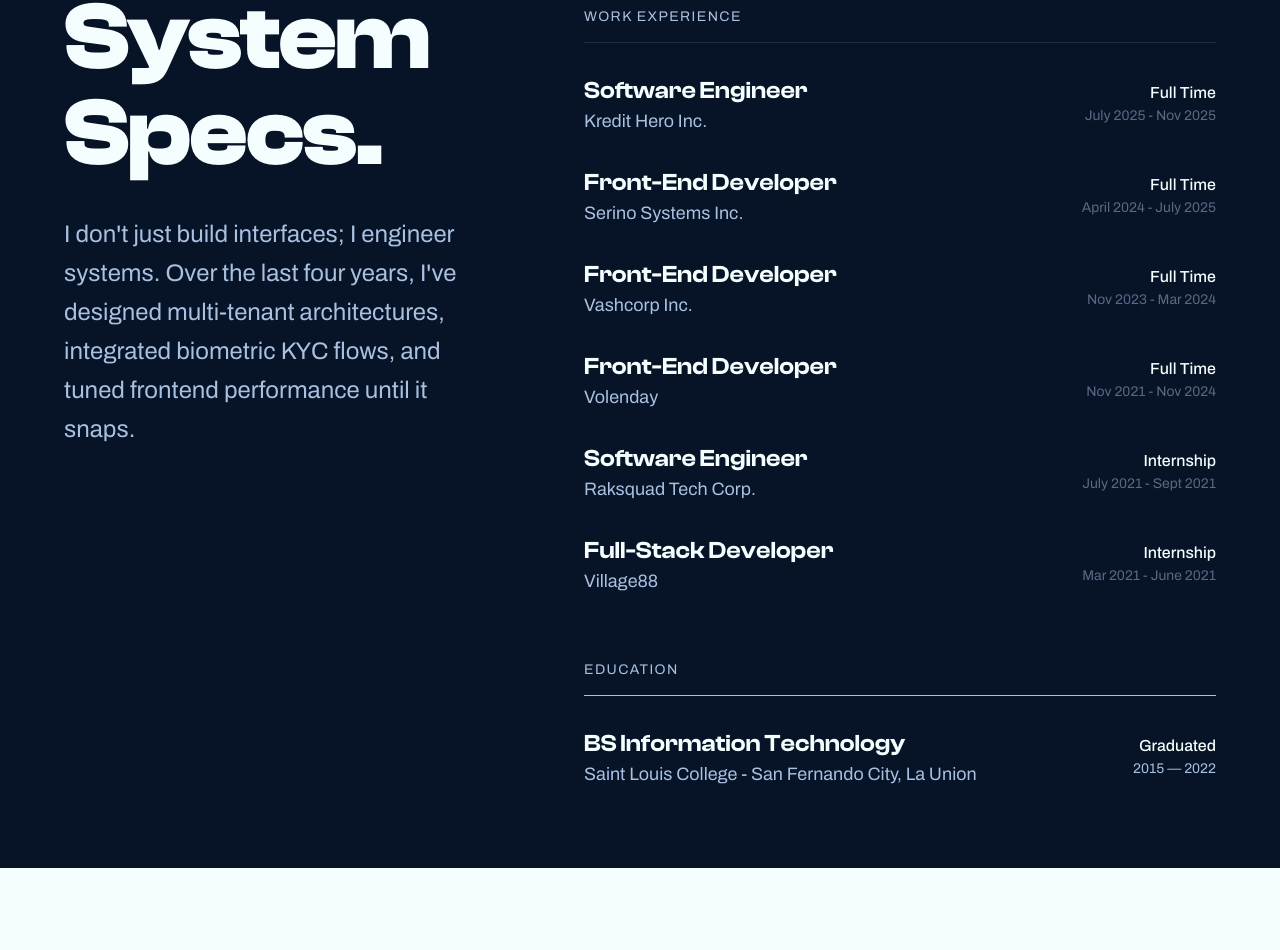
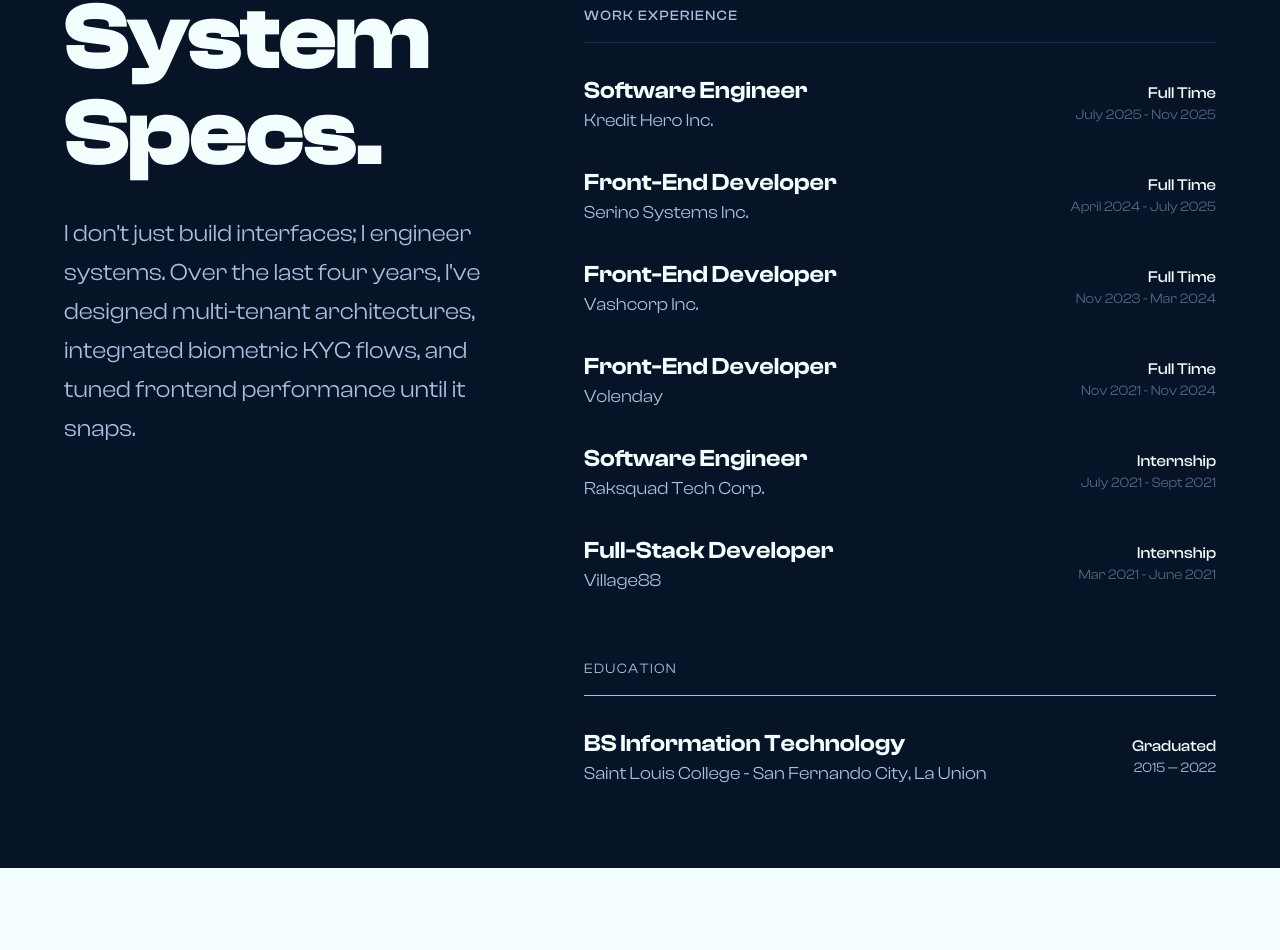
Before and after one commit to cjsupan/cj-portfolio, a React (Vite) app: page / in a window 1280 px wide. Shown: the part 890-1840 px from the top of the page. Built offline with nearby package versions, Linux system fonts and the light colour scheme.

Commit message:
refactor: update typography classes for consistency and improved readability

```diff
--- a/src/sections/about.tsx
+++ b/src/sections/about.tsx
@@ -15,7 +15,7 @@
             Specs.
           </h2>
 
-          <p className="font-body text-xl md:text-2xl text-secondary-dark dark:text-secondary-default leading-relaxed">
+          <p className=" text-xl md:text-2xl text-secondary-dark dark:text-secondary-default leading-relaxed">
             I don't just build interfaces; I engineer systems. Over the last
             four years, I've designed multi-tenant architectures, integrated
             biometric KYC flows, and tuned frontend performance until it snaps.
@@ -26,24 +26,24 @@
         <div className="lg:col-span-7 flex flex-col gap-16 lg:mt-4">
           {/* Experience Block */}
           <div>
-            <h3 className="text-sm font-body uppercase tracking-widest text-secondary-dark dark:text-primary-dark mb-8 border-b border-secondary-light/30 dark:border-primary-dark/30 pb-4">
+            <h3 className="text-sm font-medium uppercase tracking-widest text-secondary-dark dark:text-primary-dark mb-8 border-b border-secondary-light/30 dark:border-primary-dark/30 pb-4">
               Work Experience
             </h3>
             <div className="flex flex-col gap-8">
               {workExperience.map((work, index) => (
                 <div
                   key={index}
-                  className="flex flex-col md:flex-row md:items-baseline justify-between gap-2 group"
+                  className="flex flex-col sm:flex-row md:items-baseline justify-between gap-2 group"
                 >
                   <div className="flex flex-col">
                     <h4 className="text-2xl font-heading font-semibold transition-colors">
                       {work.title}
                     </h4>
-                    <span className="text-lg font-body text-secondary-dark dark:text-accent-light">
+                    <span className="text-lg text-secondary-dark dark:text-accent-light">
                       {work.company}
                     </span>
                   </div>
-                  <div className="flex flex-col md:items-end text-left md:text-right font-body">
+                  <div className="flex flex-col items-start md:items-end text-left md:text-right">
                     <span className="text-md text-primary-dark dark:text-accent-light font-medium">
                       {work.type}
                     </span>
@@ -58,19 +58,19 @@
 
           {/* Education Block */}
           <div>
-            <h3 className="text-sm font-body uppercase tracking-widest text-secondary-dark dark:text-primary-dark mb-8 border-b dark:border-primary-dark/30 pb-4">
+            <h3 className="text-sm uppercase tracking-widest text-secondary-dark dark:text-primary-dark mb-8 border-b dark:border-primary-dark/30 pb-4">
               Education
             </h3>
-            <div className="flex flex-col md:flex-row md:items-baseline justify-between gap-2">
+            <div className="flex flex-col sm:flex-row md:items-baseline justify-between gap-2">
               <div className="flex flex-col">
                 <h4 className="text-2xl font-heading font-semibold">
                   BS Information Technology
                 </h4>
-                <span className="text-lg font-body text-accent-light">
+                <span className="text-lg text-accent-light">
                   Saint Louis College - San Fernando City, La Union
                 </span>
               </div>
-              <div className="flex flex-col md:items-end text-left md:text-right font-body">
+              <div className="flex flex-col md:items-end text-left md:text-right">
                 <span className="text-md text-primary-dark font-medium">
                   Graduated
                 </span>
```
